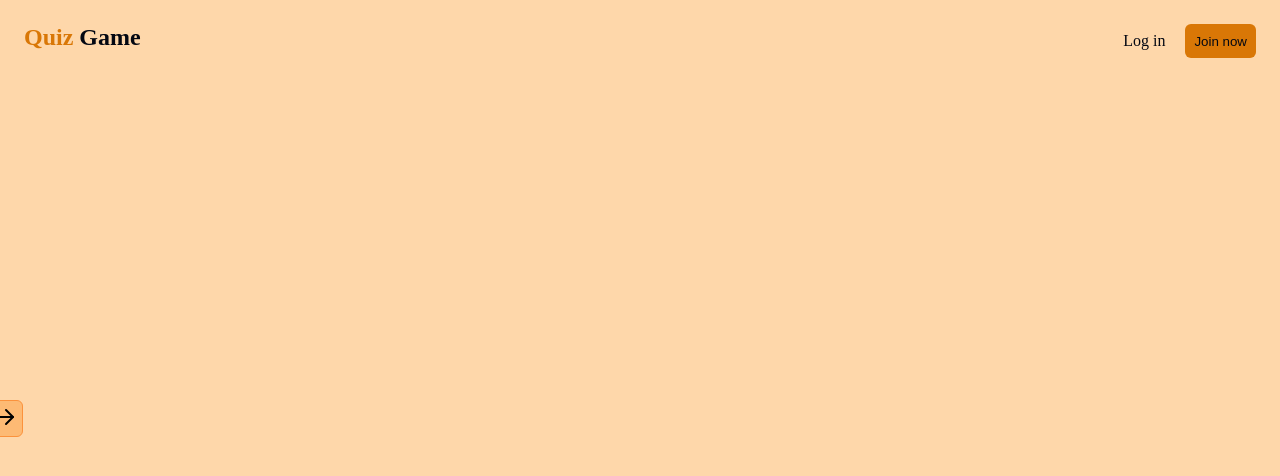
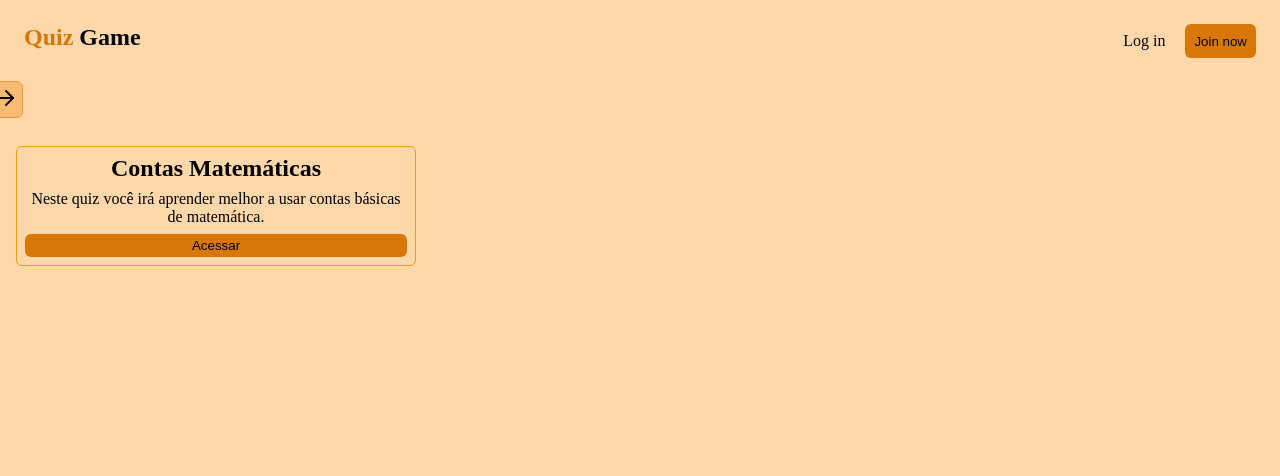
Before and after one commit to GabrielRSiqueira18/quiz-game-react, a React (Vite) app: page / in a window 1280 px wide. Shown: the top 476 px of the page. Built offline with nearby package versions, Linux system fonts and the light colour scheme.

Commit message:
feat: create the QuizBox component and thim styles

```diff
--- a/src/App.tsx
+++ b/src/App.tsx
@@ -2,6 +2,7 @@ import { useState } from "react"
 import styles from "./app.module.css"
 import { Aside } from "./components/Aside"
 import { Header } from "./components/Header"
+import { QuizBox } from "./components/QuizBox"
 
 export function App() {
   const [ asideIsOpen, setAsideIsOpen ] = useState(false)
@@ -19,7 +20,10 @@ export function App() {
 
     <div className={styles.container}>
       <Header />
-
+      <QuizBox
+        title="s"
+        description="s"
+      />
     </div>
    </>
   )
--- a/src/components/Aside/styles.module.css
+++ b/src/components/Aside/styles.module.css
@@ -13,6 +13,8 @@
     border-radius: 6px;
 
     padding: 0.25rem;
+
+
   }
 }
 
@@ -41,7 +43,7 @@ nav {
 
 .aside-open-close {
   position: relative;
-  top: 50%;
+  top: 10%;
   left: 100%;
   transform: translate(-50%);
 }
--- a/src/components/QuizBox/index.tsx
+++ b/src/components/QuizBox/index.tsx
@@ -1,7 +1,18 @@
-export function QuizBox() {
+import styles from "./styles.module.css";
+
+interface QuizBoxProps {
+  title: string
+  description: string
+}
+
+export function QuizBox({ title, description }: QuizBoxProps) {
   return (
-    <>
-
-    </>
+    <div className={styles['container-quiz-box']}>
+      <h2>Contas Matemáticas</h2>
+      <p>
+        Neste quiz você irá aprender melhor a usar contas básicas de matemática.
+      </p>
+      <button>Acessar</button>
+    </div>
   )
 }
--- /dev/null
+++ b/src/components/QuizBox/styles.module.css
@@ -0,0 +1,26 @@
+.container-quiz-box {
+  border: 1px solid var(--orange-500);
+  border-radius: 6px;
+  width: 400px;
+  padding: 0.5rem;
+  text-align: center;
+  display: flex;
+  flex-direction: column;
+  gap: 0.5rem;
+
+  button {
+    border: 0;
+    border-radius: 6px;
+    background-color: var(--orange-600);
+    padding: 0.25rem;
+
+    cursor: pointer;
+
+    transition: 0.4s;
+    &:hover {
+      background-color: var(--orange-500);
+    }
+  }
+
+
+}
```
